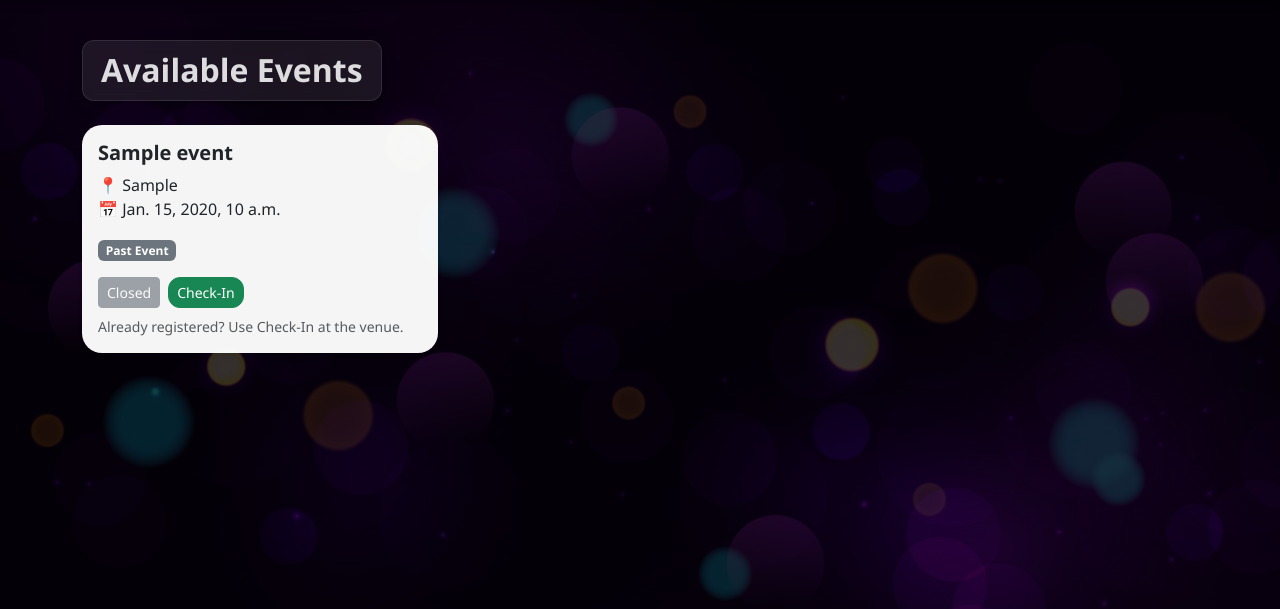
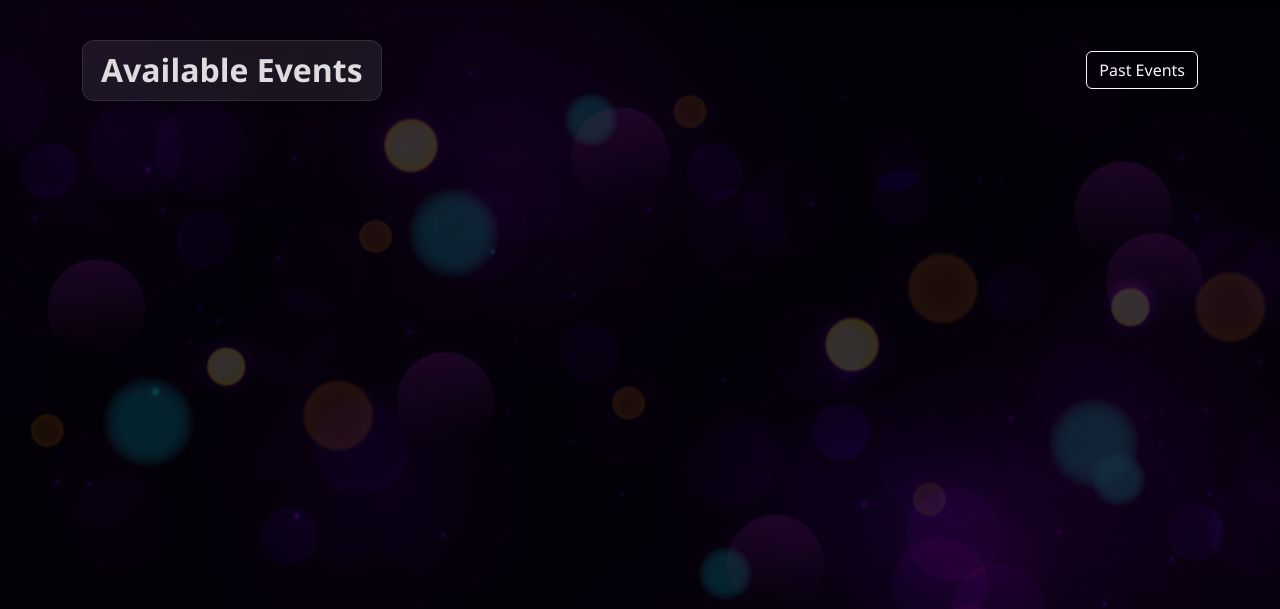
Before and after one commit to AllanBenjaminJuma/Event-Registration-and-Check-In-System, a Django app: page / in a window 1280 px wide. Shown: the part 57-666 px from the top of the page. Run offline with Django 5.2, Linux system fonts and the light colour scheme; tables that the repository leaves empty hold one stand-in row (values such as "Sample post").

Commit message:
Added the upcoming and past events feature

```diff
--- a/events/models.py
+++ b/events/models.py
@@ -28,6 +28,7 @@ class Registration(models.Model):
     name = models.CharField(max_length=100)
     email = models.EmailField()
     phone = models.CharField(max_length=20)
+    signature = models.TextField(blank=True, null=True)
 
     facility_name = models.CharField(max_length=100, blank=True, null=True)
 
--- a/events/templates/events/base.html
+++ b/events/templates/events/base.html
@@ -44,24 +44,36 @@
     }
 
     .card {
-        border: none;
-        border-radius: 20px;
 
-        background: rgba(255,255,255,0.96);
+    border: 1px solid rgba(255,255,255,0.18);
 
-        box-shadow:
-            0 10px 30px rgba(0,0,0,0.25);
+    border-radius: 20px;
 
-        transition: all .3s ease;
-    }
+    background: rgba(255, 255, 255, 0.10);
+
+    backdrop-filter: blur(14px);
+
+    -webkit-backdrop-filter: blur(14px);
+
+    box-shadow: 0 10px 30px rgba(0,0,0,0.25);
+
+    transition: all .3s ease;
+
+    color: white;
+}
 
     .card:hover {
         transform: translateY(-8px);
     }
 
-    .card-title {
-        font-weight: bold;
-    }
+    .card-title,
+.card-text {
+    color: rgba(255,255,255,0.9);
+}
+
+.card small {
+    color: rgba(255,255,255,0.7);
+}
 
     .btn-primary,
     .btn-success {
@@ -125,6 +137,52 @@
     box-shadow: 0 4px 15px rgba(0,0,0,0.25);
 }
 
+
+.glass-btn {
+
+    background: rgba(255,255,255,0.12);
+
+    backdrop-filter: blur(10px);
+
+    border: 1px solid rgba(255,255,255,0.2);
+
+    color: white;
+
+    border-radius: 12px;
+
+    transition: all .3s ease;
+}
+
+.glass-btn:hover {
+
+    background: rgba(255,255,255,0.2);
+
+    color: white;
+
+    transform: translateY(-2px);
+}
+.btn-primary,
+.btn-success {
+
+    border-radius: 12px;
+
+    border: 1px solid rgba(255,255,255,0.2);
+
+    background: rgba(255,255,255,0.15);
+
+    backdrop-filter: blur(10px);
+
+    color: white;
+
+    transition: all .3s ease;
+}
+
+.btn-primary:hover,
+.btn-success:hover {
+    background: rgba(255,255,255,0.25);
+    transform: scale(1.03);
+}
+
 </style>
 </head>
 
--- a/events/templates/events/event_list.html
+++ b/events/templates/events/event_list.html
@@ -2,14 +2,24 @@
 
 {% block content %}
 
-<h2 class="mb-4 event-title">
-    Available Events
-</h2>
 
-<div class="row">
+<div class="d-flex justify-content-between align-items-center mb-4">
+
+    <h2 class="event-title m-0">
+        Available Events
+    </h2>
+
+    <a href="{% url 'past_events' %}"
+       class="btn btn-outline-light">
+        Past Events
+    </a>
+
+</div>
+
+<div class="row justify-content-center g-4">
 
     {% for event in events %}
-    <div class="col-md-4">
+    <div class="col-12 col-sm-10 col-md-6 col-lg-4">
 
         <div class="card shadow-sm mb-3">
 
@@ -54,7 +64,7 @@
 
                 <!-- INFO TEXT -->
                 <small class="text-muted d-block mt-2">
-                    Already registered? Use Check-In at the venue.
+                    Already registered? Check-In at the venue.
                 </small>
 
             </div>
--- a/events/urls.py
+++ b/events/urls.py
@@ -3,6 +3,7 @@ from . import views
 
 urlpatterns = [
     path('', views.event_list, name='event_list'),
+    path('past-events/', views.past_events, name='past_events'),
     path('events/<int:event_id>/', views.event_detail, name='event_detail'),
     path('check-in/<uuid:event_uuid>/', views.checkin, name='checkin'),
     #path('check-in/success/<uuid:token>/', views.check_in_success, name='check_in_success'),
--- a/events/views.py
+++ b/events/views.py
@@ -8,14 +8,20 @@ from .forms import RegistrationForm
 from django.db import IntegrityError, transaction
 
 
-# Create your views here.
+# Fetch all events that are upcoming.
 def event_list(request):
 
-    events = Event.objects.all().order_by('date')
+    events = Event.objects.filter(date__gte=timezone.now()).order_by('date')
 
     return render(request, 'events/event_list.html', {'events': events, 'now': timezone.now()})
 
+# fetch all events that are in the past.
+def past_events(request):
+    events = Event.objects.filter(date__lt=timezone.now()).order_by('-date')
 
+    return render(request, 'events/past_events.html', {'events': events, 'now': timezone.now()})
+
+# view event details and handle registration
 
 def event_detail(request, event_id):
     event = get_object_or_404(Event, id=event_id)
@@ -81,14 +87,14 @@ def checkin(request, event_uuid):
 
         else:
 
-            # Step 3: SAFE TRANSACTION (prevents double check-in bugs)
+            # SAFE TRANSACTION (prevents double check-in bugs)
             with transaction.atomic():
 
                 registration = Registration.objects.select_for_update().get(
                     id=registration.id
                 )
 
-                # Step 4: Already checked in
+                #  Already checked in
                 if registration.is_checked_in:
 
                     message = (
@@ -98,7 +104,7 @@ def checkin(request, event_uuid):
 
                 else:
 
-                    # Step 5: Mark check-in
+                    # Mark check-in
                     registration.is_checked_in = True
                     registration.checked_in_at = timezone.now()
                     registration.save()
```
Also changed, not shown: events/templates/events/past_events.html (added, +61 -0 lines), README.md, events/migrations/0005_registration_signature.py (added).
